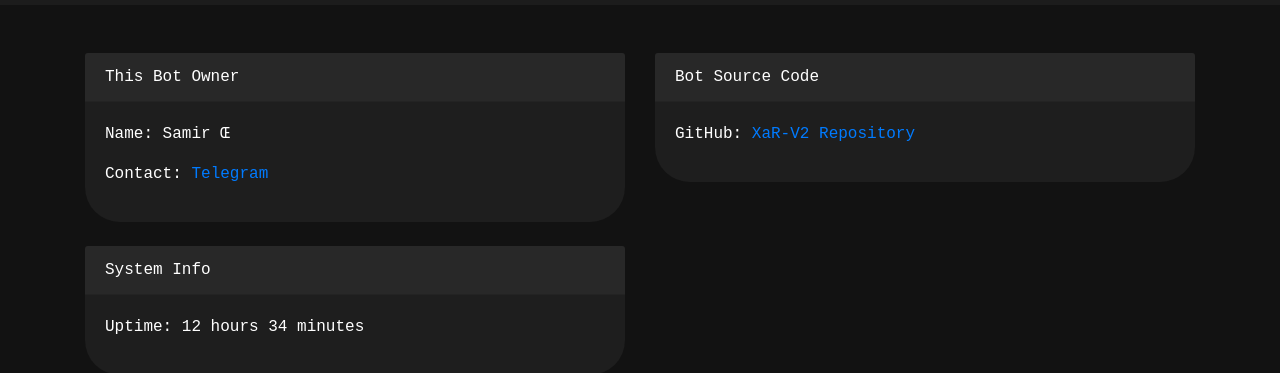
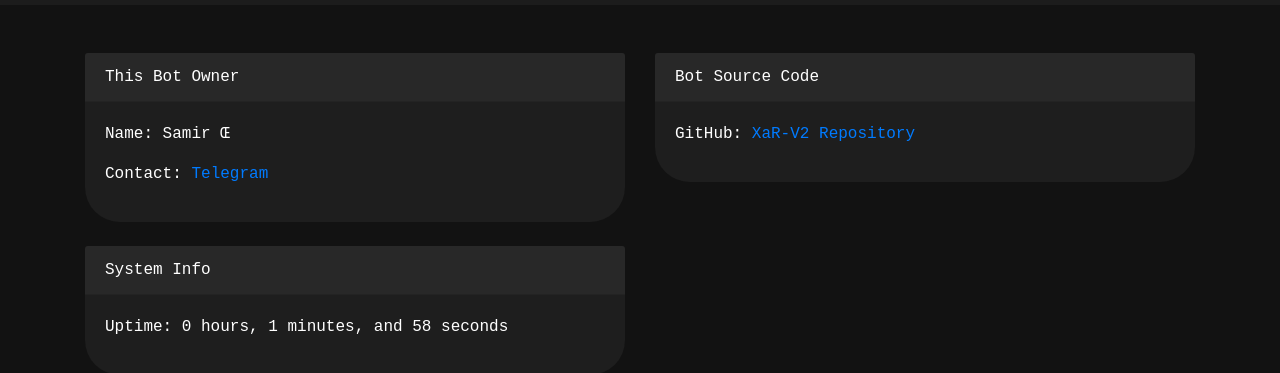
Before and after one commit to mouricedevs/telegram-bot, a website: page public/index.html in a window 1280 px wide. Shown: the part 81-454 px from the top of the page. Drawn offline with nearby package versions, Linux system fonts and the light colour scheme.

Commit message:
Update index.html

```diff
--- a/public/index.html
+++ b/public/index.html
@@ -107,17 +107,30 @@
         </div>
     </div>
 
-    <script src="https://code.jquery.com/jquery-3.5.1.slim.min.js"></script>
+    <script src="https://code.jquery.com/jquery-3.5.1.min.js"></script>
     <script src="https://cdn.jsdelivr.net/npm/@popperjs/core@2.5.4/dist/umd/popper.min.js"></script>
     <script src="https://stackpath.bootstrapcdn.com/bootstrap/4.5.2/js/bootstrap.min.js"></script>
     <script>
         document.addEventListener('DOMContentLoaded', function () {
+                        const serverStartTime = 0;
+
+            function formatUptime(uptime) {
+                const seconds = Math.floor(uptime / 1000) % 60;
+                const minutes = Math.floor(uptime / (1000 * 60) - 55) % 60;
+                const hours = Math.floor(uptime / (1000 * 60 * 60) - 476749);
+
+                return `${hours} hours, ${minutes} minutes, and ${seconds} seconds`;
+            }
+
             function fetchUptime() {
-                // Here you would replace with an actual API call to your server
-                const uptime = "12 hours 34 minutes"; // Example uptime
-                document.getElementById('uptime').innerText = uptime;
+                const now = Date.now();
+                const uptime = now - serverStartTime;
+                const uptimeString = formatUptime(uptime);
+                document.getElementById('uptime').innerText = uptimeString;
             }
+
             fetchUptime();
+            setInterval(fetchUptime, 1000); // Refresh every second
         });
     </script>
 </body>
```
